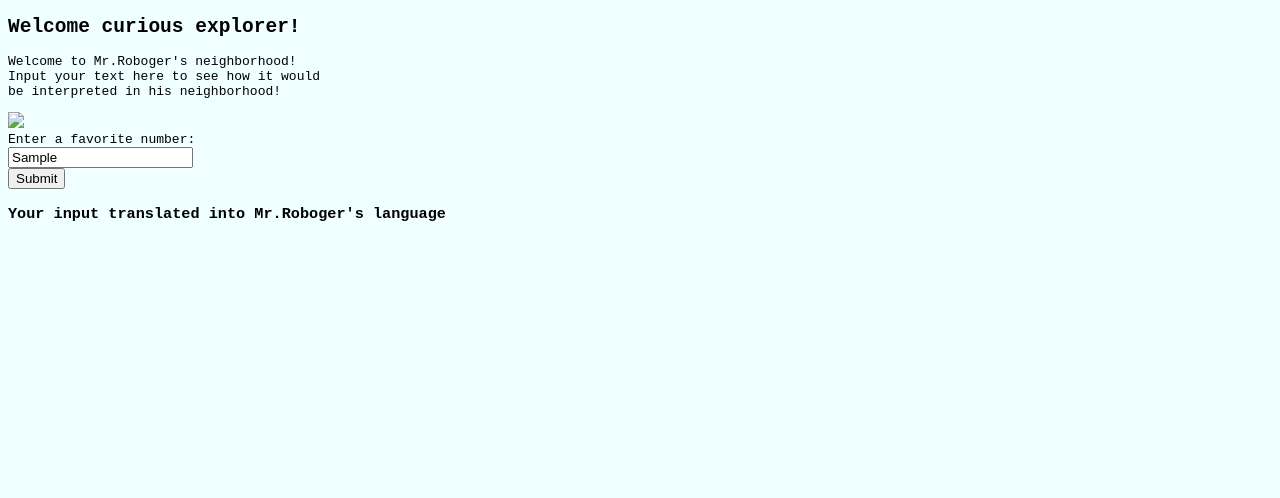
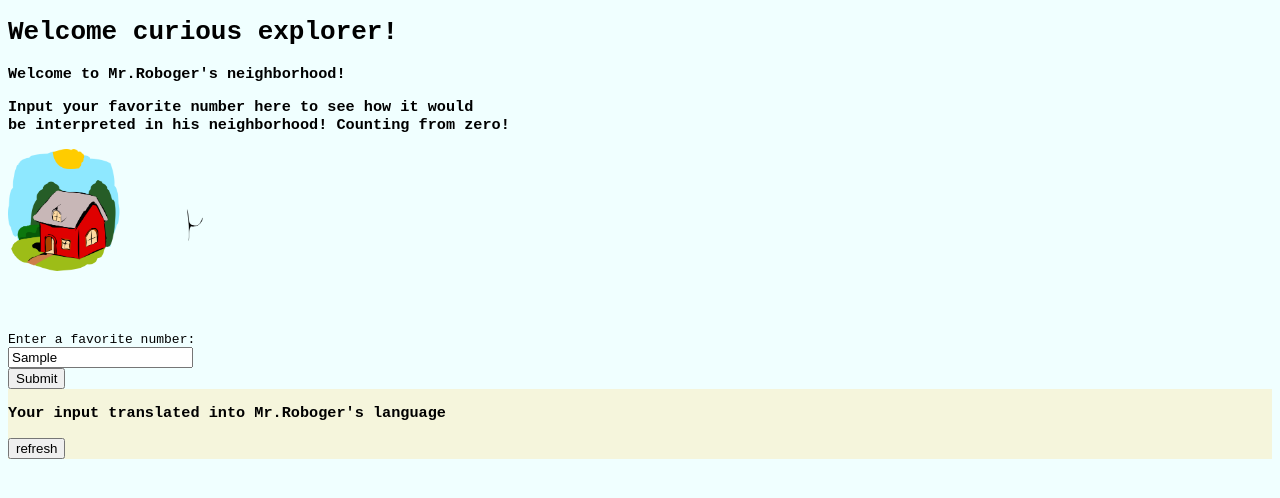
Before and after one commit to paulkasidit/mr-roboger-neighborhood, a plain HTML site: page index.html in a window 1280 px wide. Both pictures are taken after typing "Sample" into the empty fields and a click on the button "Submit". Drawn offline with Linux system fonts and the light colour scheme.

Commit message:
finishing up css styling and writing readme for project

```diff
--- a/css/styles.css
+++ b/css/styles.css
@@ -1,14 +1,50 @@
-/*Header Welcome Box*/
+/*General CSS*/
 
 body{
   background-color: azure;
   font-family: monospace;
 }
 
-#header-box{
+img{
+  max-width: 100%;
+  width:100%;
+  object-fit: cover;
+  margin: auto;
+}
+
+/*Header Welcome Box*/
+.header-box{
   float: center;
 }
 
 .title-box{
   float: center;
 }
+
+.image-icon-box{
+  width: 195px;
+  height: 183px;
+  margin: 0;
+  position: relative;
+  overflow: hidden;
+}
+
+/*Translation Formm */
+#translation-form{
+  font-weight: 300;
+  font-style: italic;
+}
+
+/*Submit Button*/
+
+/*Results Area*/
+
+#results-area{
+  background-color: beige;
+  border: 2px forestgreen;
+  height: 500;
+  width: 400;
+  top: 50%;
+  bottom: 50%;
+  overflow: hidden;
+}
--- a/index.html
+++ b/index.html
@@ -11,14 +11,14 @@
   <body>
     <div class = "header-box">
       <div id = "title-box">
-        <h2>Welcome curious explorer!</h2>
+        <h1>Welcome curious explorer!</h1>
       </div>
-      <p> Welcome to Mr.Roboger's neighborhood! <br>
-      Input your text here to see how it would <br>
-      be interpreted in his neighborhood!</p>
+      <h3> Welcome to Mr.Roboger's neighborhood! <h3>
+      Input your favorite number here to see how it would <br>
+      be interpreted in his neighborhood! Counting from zero!</p>
     </div>
-    <div class  = "image icon box">
-      <img src = "#">
+    <div class  = "image-icon-box">
+      <img src = "img/clipart4590.png">
     </div>
     <div class = "translation-form">
       <form id ="translationForm">
@@ -30,9 +30,12 @@
         </div>
       </form>
     </div>
-    <div class = "results-area">
+    <div id = "results-area">
       <h3>Your input translated into Mr.Roboger's language</h3>
       <p id = "result"></p>
+      <div id = "refresh">
+        <input type = "button" value = "refresh" onClick="document.location.reload(true)"></button>
+      </div>
     </div>
   </body>
 </html>
--- a/js/scripts.js
+++ b/js/scripts.js
@@ -40,18 +40,21 @@ function generateRobogerLanguage(e){
 
   console.log(result);
   console.log(typeof(result));
-  //resultsArea = document.getElementById("results-area");
-  //resultsArea.removeAttribute("style");
+
+  let resultsArea = document.getElementById("results-area");
+  resultsArea.removeAttribute("style");
+
   return result
 };
 
 
 //User Logic
 window.addEventListener("load", function(){
+
   event.preventDefault();
 
-  //let resultsArea  = document.getElementById("results-area");
-  //resultsArea.style.display = "none";
+  let resultsArea  = document.getElementById("results-area");
+  resultsArea.style.display = "none";
 
   const form  = document.getElementById("translationForm");
   form.addEventListener("submit",generateRobogerLanguage);
```
Also changed, not shown: img/clipart4590.png (added), img/cottage.jpeg (deleted).
